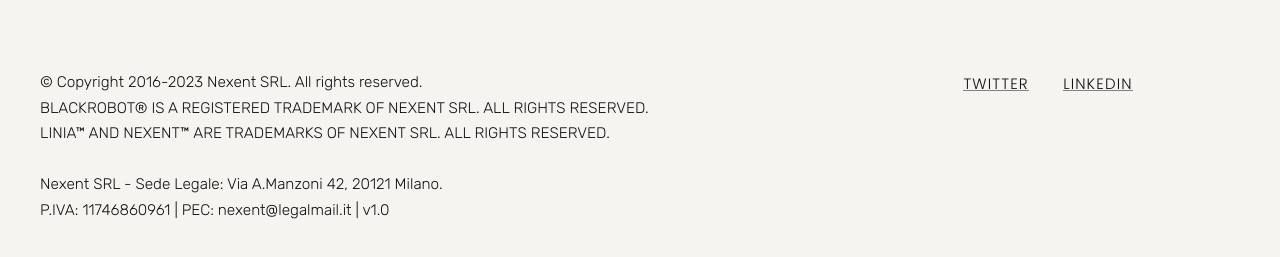
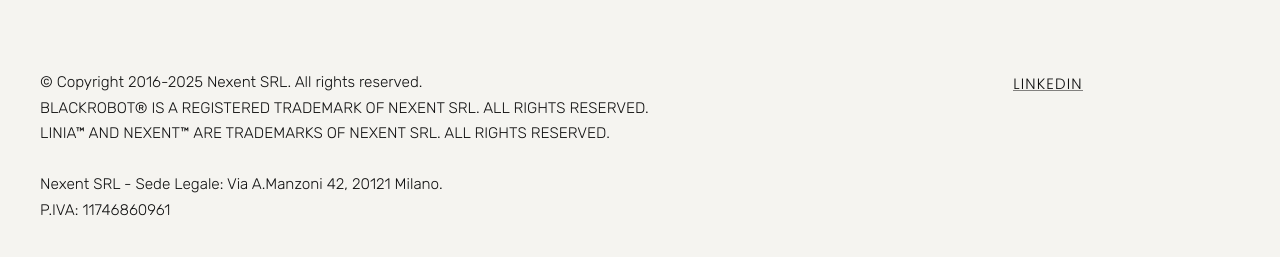
Before and after one commit to Nexent-git/website_games, a plain HTML site: page index.html in a window 1280 px wide. Shown: the part 3977-4234 px from the top of the page. Drawn offline with Linux system fonts and the light colour scheme; files whose address does not match are found by name.

Commit message:
Minor updates.

```diff
--- a/index.html
+++ b/index.html
@@ -339,24 +339,19 @@
 
                     <!-- Copyright -->
                     <div class="nexent_text_small col-lg-8 text-center text-lg-start mb-md-50">
-                        <div>© Copyright 2016-2023 Nexent SRL. All rights
+                        <div>© Copyright 2016-2025 Nexent SRL. All rights
                             reserved.<br />
                             BLACKROBOT® IS A REGISTERED TRADEMARK OF NEXENT SRL. ALL RIGHTS RESERVED.<br>
                             LINIA™ AND NEXENT™ ARE TRADEMARKS OF NEXENT SRL. ALL RIGHTS RESERVED.<br><br>
 
                             Nexent SRL - Sede Legale: Via A.Manzoni 42, 20121 Milano.<br>
-                            P.IVA: 11746860961 | PEC: nexent@legalmail.it | v1.0
+                            P.IVA: 11746860961
                         </div>
                     </div>
                     <!-- End Copyright -->
 
                     <!-- Social Links -->
                     <div class="col-lg-4 fw-social-inline text-center mb-md-40">
-
-                        <div class="fw-social-inline-item">
-                            <a href="https://twitter.com/nexent_io" target="_blank" rel="nofollow noopener"
-                                class="link-hover-anim" data-link-animate="y">Twitter</a>
-                        </div>
 
                         <div class="fw-social-inline-item">
                             <a href="https://linkedin.com/company/nexent-io" target="_blank" rel="nofollow noopener"
```
